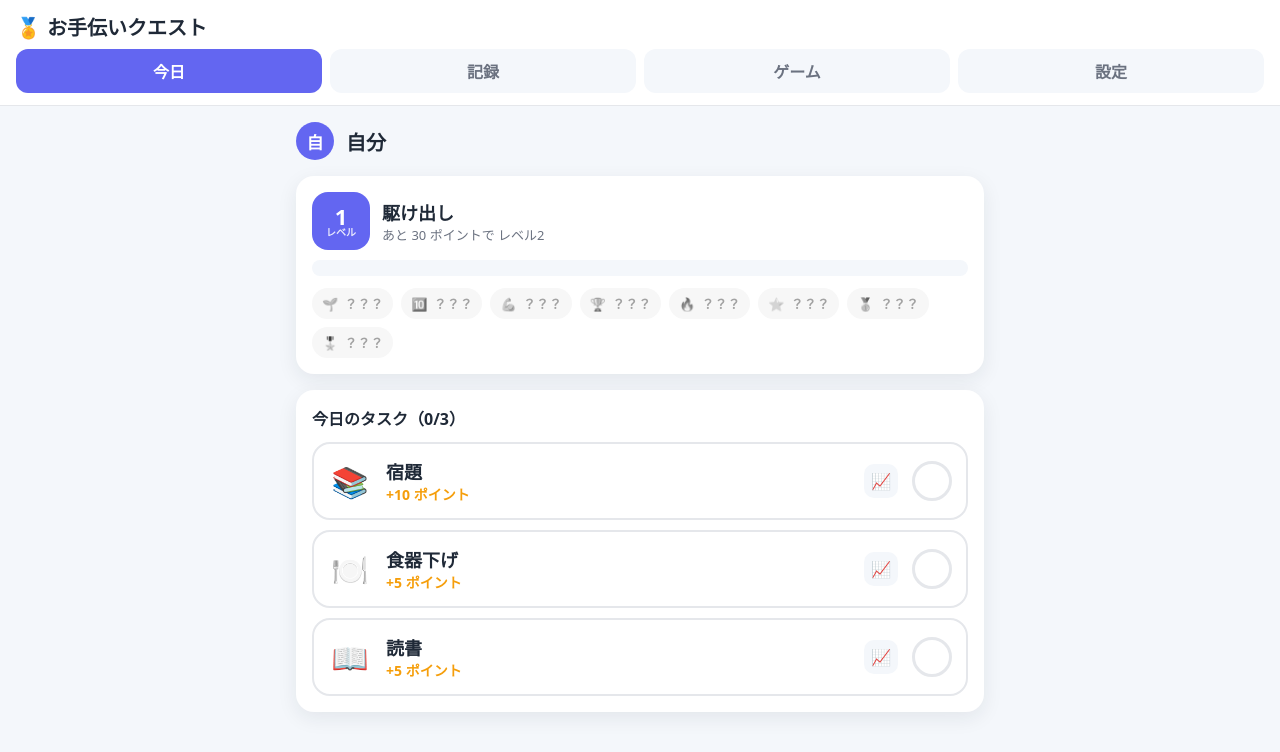
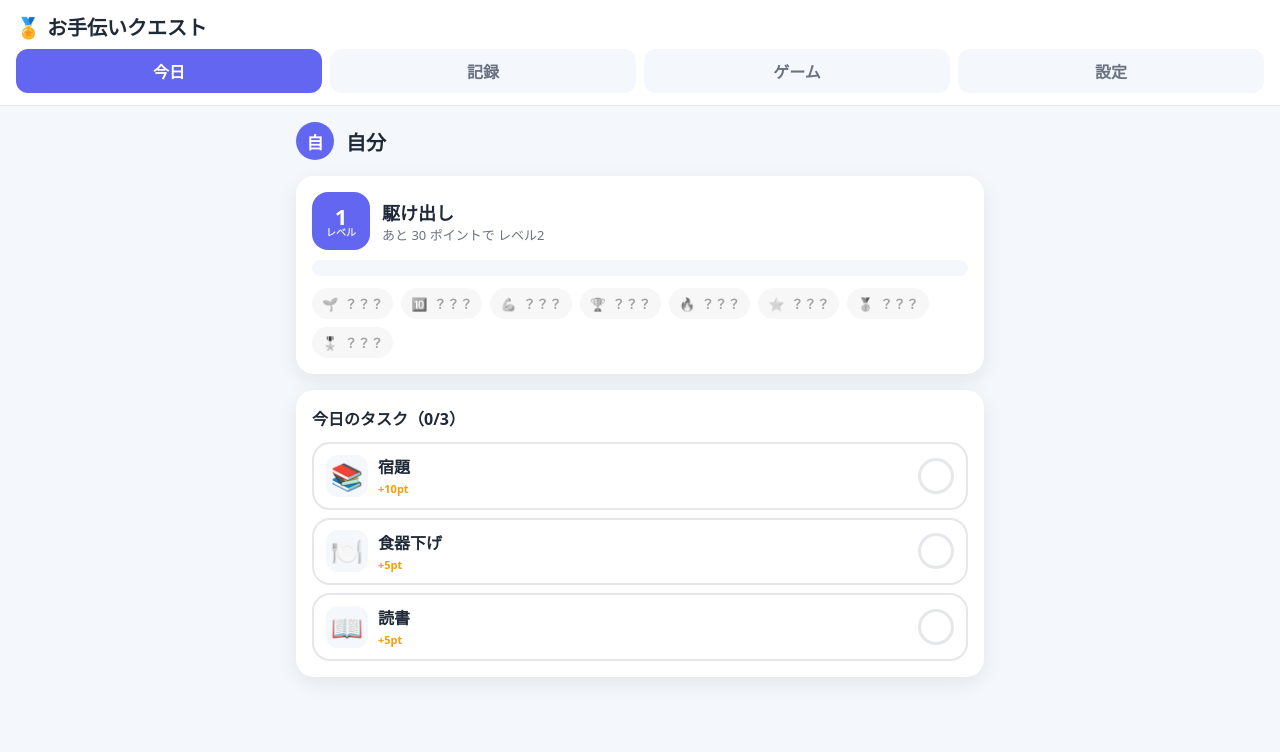
Before and after one commit to yu-ichi7/homework-quest, a website with bundled scripts: page docs/index.html in a window 1280 px wide. Built offline with nearby package versions, Linux system fonts and the light colour scheme.

Commit message:
タスクUIを整理（チェックしてもカードが膨らまないように）
- 今日ページ：サブ情報を「+5pt・今日3回・🔥1日・計3回」のコンパクトな
  チップ1行に統合。チェックしてもカードは1チップ行ぶんしか増えない
- 📈履歴ボタンを廃止し、タスクのアイコンをタップで履歴ページへ。
  右側は「−（戻す）」とチェック丸だけに整理
- カードの余白・ボタンを小型化して縦を詰めた
- 設定ページのタスク一覧：履歴/編集/削除の文字ボタンを 📈✏️🗑 の
  アイコンボタンに変えて1行に収めた
- sw キャッシュ v10

Co-Authored-By: Claude Fable 5 <noreply@anthropic.com>

```diff
--- a/docs/css/main.css
+++ b/docs/css/main.css
@@ -115,47 +115,55 @@ body {
 .badge-chip.locked { background: var(--bg); color: #9ca3af; filter: grayscale(1); }
 
 /* タスクカード */
-.task-list { display: flex; flex-direction: column; gap: 10px; }
+.task-list { display: flex; flex-direction: column; gap: 8px; }
 .task-card {
-  display: flex; align-items: center; gap: 14px;
+  display: flex; align-items: center; gap: 10px;
   border: 2px solid var(--line); border-radius: var(--radius);
-  padding: 14px; background: var(--card); cursor: pointer;
+  padding: 10px 12px; background: var(--card); cursor: pointer;
   transition: transform 0.08s, background 0.2s, border-color 0.2s;
 }
 .task-card:active { transform: scale(0.98); }
-.task-card .t-icon { font-size: 30px; width: 44px; text-align: center; }
-.task-card .t-body { flex: 1; }
-.task-card .t-title { font-size: 18px; font-weight: 800; }
-.task-card .t-points { color: var(--warn); font-weight: 800; font-size: 14px; }
+.task-card .t-icon {
+  font-size: 26px; width: 42px; height: 42px; flex: none;
+  display: flex; align-items: center; justify-content: center;
+  background: var(--bg); border-radius: 12px; cursor: pointer;
+}
+.task-card .t-icon:active { transform: scale(0.9); }
+.task-card .t-body { flex: 1; min-width: 0; }
+.task-card .t-title { font-size: 16px; font-weight: 800; }
 .task-card .t-check {
-  width: 40px; height: 40px; border-radius: 50%;
+  width: 36px; height: 36px; border-radius: 50%; flex: none;
   border: 3px solid var(--line); display: flex; align-items: center; justify-content: center;
-  font-size: 22px; color: transparent;
+  font-size: 20px; color: transparent;
 }
 .task-card.done { background: var(--good-soft); border-color: var(--good); }
 .task-card.done .t-title { text-decoration: line-through; color: var(--muted); }
 .task-card.done .t-check { background: var(--good); border-color: var(--good); color: #fff; }
 
-/* タスクの継続（炎カウンター） */
-.t-streak { display: flex; align-items: center; gap: 8px; flex-wrap: wrap; margin-top: 4px; }
-.t-streak .flame { font-weight: 800; border-radius: 999px; padding: 2px 8px; line-height: 1.4; }
-.t-streak .flame-1 { font-size: 12px; color: #d97706; background: #fff2dd; }
-.t-streak .flame-2 { font-size: 13px; color: #ea580c; background: #ffe6d5; }
-.t-streak .flame-3 { font-size: 15px; color: #dc2626; background: #ffe0e0; box-shadow: 0 0 0 2px #fecaca inset; }
-.t-streak .t-total { font-size: 11px; color: var(--muted); font-weight: 700; }
+/* サブ情報チップ行（ポイント・今日の回数・炎・累計を1行に収める） */
+.t-sub {
+  display: flex; align-items: center; flex-wrap: wrap; gap: 2px 10px;
+  margin-top: 2px; font-size: 11px; font-weight: 700; line-height: 1.6;
+}
+.t-sub .t-pt { color: var(--warn); }
+.t-sub .t-today-count { color: var(--accent); }
+.t-sub .t-total { color: var(--muted); }
+.t-sub .flame { border-radius: 999px; padding: 0 7px; }
+.t-sub .flame-1 { color: #d97706; background: #fff2dd; }
+.t-sub .flame-2 { color: #ea580c; background: #ffe6d5; }
+.t-sub .flame-3 { color: #dc2626; background: #ffe0e0; }
 
 /* 回数タスクの進捗（チェック丸に件数） */
 .task-card .t-check.count {
-  font-size: 15px; font-weight: 800; color: var(--accent); border-color: var(--accent);
+  font-size: 14px; font-weight: 800; color: var(--accent); border-color: var(--accent);
 }
-/* カード内の小さなボタン（履歴・戻す） */
-.task-card .t-history, .task-card .t-undo {
-  border: none; background: var(--bg); color: var(--ink);
-  width: 34px; height: 34px; border-radius: 10px; font-size: 16px; cursor: pointer;
-  flex: none; padding: 0;
+/* 1回もどすボタン */
+.task-card .t-undo {
+  border: none; background: transparent; color: #ef4444;
+  width: 28px; height: 28px; border-radius: 8px; cursor: pointer;
+  flex: none; padding: 0; font-weight: 800; font-size: 22px; line-height: 1;
 }
-.task-card .t-undo { font-weight: 800; font-size: 22px; line-height: 1; color: #ef4444; }
-.task-card .t-history:active, .task-card .t-undo:active { transform: scale(0.9); }
+.task-card .t-undo:active { transform: scale(0.9); background: var(--bg); }
 
 .empty { text-align: center; color: var(--muted); padding: 30px 10px; font-size: 15px; }
 
@@ -232,9 +240,18 @@ body {
 }
 .task-row:last-child { border-bottom: none; }
 .task-row .icon { font-size: 22px; }
-.task-row .meta { flex: 1; }
+.task-row .meta { flex: 1; min-width: 0; }
 .task-row .meta .name { font-weight: 700; }
 .task-row .meta .sub { color: var(--muted); font-size: 12px; }
+
+/* タスク行のアイコンだけの小ボタン（履歴・編集・削除） */
+.row-icon-btn {
+  border: none; background: var(--bg); border-radius: 9px;
+  width: 32px; height: 32px; font-size: 15px; cursor: pointer;
+  flex: none; padding: 0;
+}
+.row-icon-btn.danger { background: #fee2e2; }
+.row-icon-btn:active { transform: scale(0.9); }
 
 /* カレンダー */
 .cal { display: grid; grid-template-columns: repeat(7, minmax(0, 1fr)); gap: 4px; }
--- a/docs/js/today.js
+++ b/docs/js/today.js
@@ -69,42 +69,34 @@ function refresh() {
   }
 }
 
-// タスクの継続を炎バッジ＋累計で表す。
-function streakHtml(item) {
-  if (!item.total || item.total === 0) return '';
+// サブ情報はチップ1行に収める（チェックしても行数が増えないように）。
+function subHtml(item) {
+  const chips = [`<span class="t-pt">+${item.points}pt</span>`];
+  if (item.doneCount > 0) chips.push(`<span class="t-today-count">今日${item.doneCount}回</span>`);
   const tier = flameTier(item.streak);
-  if (tier === 0) {
-    // 最近は途切れているが累計はある。
-    return `<div class="t-streak"><span class="t-total">累計 ${item.total}回</span></div>`;
-  }
-  return `<div class="t-streak">
-      <span class="flame flame-${tier}">🔥 ${item.streak}日れんぞく</span>
-      <span class="t-total">累計 ${item.total}回</span>
-    </div>`;
+  if (tier > 0) chips.push(`<span class="flame flame-${tier}">🔥${item.streak}日</span>`);
+  if (item.total > 0) chips.push(`<span class="t-total">計${item.total}回</span>`);
+  return `<div class="t-sub">${chips.join('')}</div>`;
 }
 
 function taskCard(item) {
   const card = document.createElement('div');
   card.className = 'task-card' + (item.done ? ' done' : '');
 
-  // チェック丸：やった回数を表示（0回なら空、1回以上で回数、達成済みは緑）。
+  // チェック丸：やった回数を表示（0回なら空、1回以上で回数）。
   const checkInner = item.doneCount > 0 ? `${item.doneCount}` : '';
-  const pointsLabel = item.doneCount > 0
-    ? `+${item.points} ポイント（今日 ${item.doneCount}回）`
-    : `+${item.points} ポイント`;
 
   card.innerHTML = `
-    <div class="t-icon">${item.icon || '⭐'}</div>
+    <div class="t-icon" title="履歴を見る">${item.icon || '⭐'}</div>
     <div class="t-body">
       <div class="t-title">${item.title}</div>
-      <div class="t-points">${pointsLabel}</div>
-      ${streakHtml(item)}
+      ${subHtml(item)}
     </div>
-    <button class="t-history" title="履歴を見る">📈</button>
     ${item.doneCount > 0 ? '<button class="t-undo" title="1回もどす">−</button>' : ''}
     <div class="t-check${item.doneCount > 0 ? ' count' : ''}">${checkInner}</div>`;
 
-  card.querySelector('.t-history').onclick = (e) => {
+  // アイコンタップで履歴ページへ（カード本体タップ=+1 と分離）。
+  card.querySelector('.t-icon').onclick = (e) => {
     e.stopPropagation();
     location.href = `./task.html?id=${encodeURIComponent(item.id)}`;
   };
--- a/docs/sw.js
+++ b/docs/sw.js
@@ -2,7 +2,7 @@
 // オンライン時は常にネットワークから最新を取得してキャッシュを更新し、
 // 圏外のときだけキャッシュから返す（一度開いたページはオフラインでも開ける）。
 
-const CACHE = 'homework-quest-v9';
+const CACHE = 'homework-quest-v10';
 
 self.addEventListener('install', () => {
   self.skipWaiting();
```
Also changed, not shown: docs/js/parent.js (+9 -6 lines).
